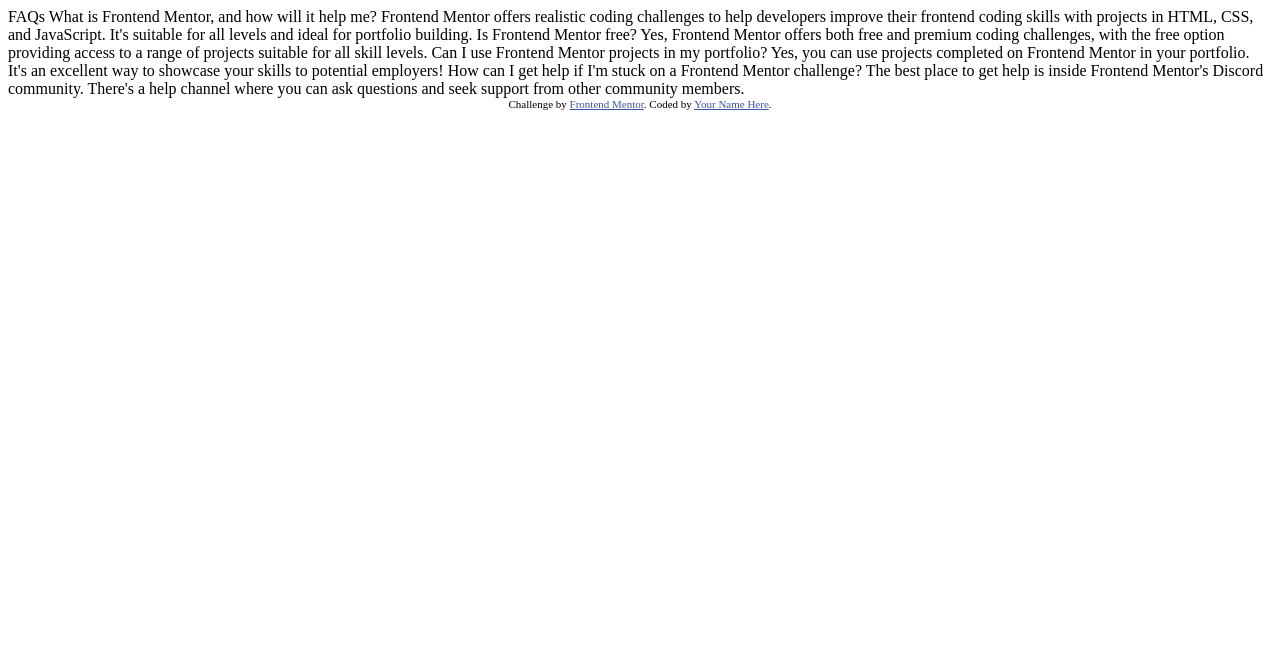
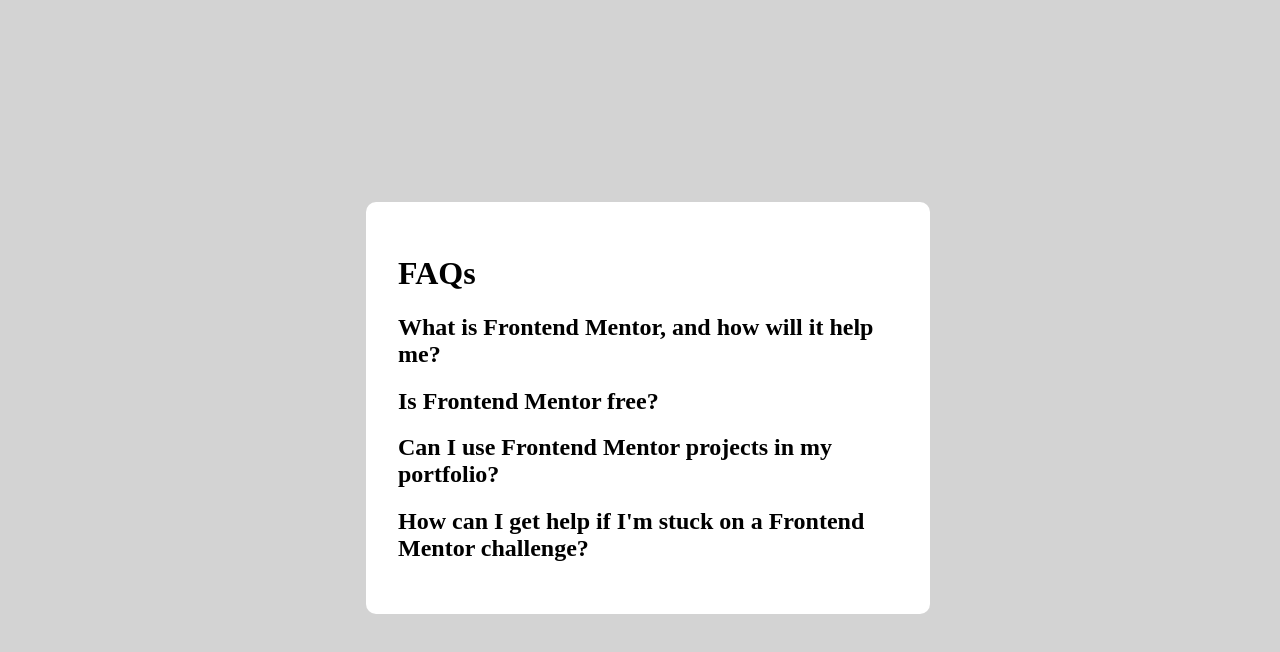
Before and after one commit to LandonRGeorge/fem-faq-accordion, a plain HTML site: page index.html in a window 1280 px wide. Drawn offline with Linux system fonts and the light colour scheme.

Commit message:
rought draft

```diff
--- a/index.html
+++ b/index.html
@@ -2,47 +2,38 @@
 <html lang="en">
 <head>
   <meta charset="UTF-8">
-  <meta name="viewport" content="width=device-width, initial-scale=1.0"> <!-- displays site properly based on user's device -->
-
+  <meta name="viewport" content="width=device-width, initial-scale=1.0">
   <link rel="icon" type="image/png" sizes="32x32" href="./assets/images/favicon-32x32.png">
-
-  <title>Frontend Mentor | FAQ accordion</title>
-
-  <!-- Feel free to remove these styles or customise in your own stylesheet 👍 -->
-  <style>
-    .attribution { font-size: 11px; text-align: center; }
-    .attribution a { color: hsl(228, 45%, 44%); }
-  </style>
+  <title>FAQ accordion</title>
+  <script defer src="./script.js"></script>
+  <link rel="stylesheet" href="./style.css">
 </head>
 <body>
 
-  FAQs
+<main>
+  <h1>FAQs</h1>
 
-  What is Frontend Mentor, and how will it help me?
+  <div class="collapsible-item"><h2>What is Frontend Mentor, and how will it help me?</h2>
+    <p>Frontend Mentor offers realistic coding challenges to help developers improve their
+      frontend coding skills with projects in HTML, CSS, and JavaScript. It's suitable for
+      all levels and ideal for portfolio building.</p>
+  </div>
 
-  Frontend Mentor offers realistic coding challenges to help developers improve their
-  frontend coding skills with projects in HTML, CSS, and JavaScript. It's suitable for
-  all levels and ideal for portfolio building.
+  <div class="collapsible-item"><h2>Is Frontend Mentor free?</h2>
+    <p>Yes, Frontend Mentor offers both free and premium coding challenges, with the free
+      option providing access to a range of projects suitable for all skill levels.</p>
+  </div>
 
-  Is Frontend Mentor free?
+  <div class="collapsible-item"><h2>Can I use Frontend Mentor projects in my portfolio?</h2>
+    <p>Yes, you can use projects completed on Frontend Mentor in your portfolio. It's an excellent
+      way to showcase your skills to potential employers!</p>
+  </div>
 
-  Yes, Frontend Mentor offers both free and premium coding challenges, with the free
-  option providing access to a range of projects suitable for all skill levels.
+  <div class="collapsible-item"><h2>How can I get help if I'm stuck on a Frontend Mentor challenge?</h2>
 
-  Can I use Frontend Mentor projects in my portfolio?
+    <p>The best place to get help is inside Frontend Mentor's Discord community. There's a help
+      channel where you can ask questions and seek support from other community members.</p></div>
+</main>
 
-  Yes, you can use projects completed on Frontend Mentor in your portfolio. It's an excellent
-  way to showcase your skills to potential employers!
-
-  How can I get help if I'm stuck on a Frontend Mentor challenge?
-
-  The best place to get help is inside Frontend Mentor's Discord community. There's a help
-  channel where you can ask questions and seek support from other community members.
-
-
-  <div class="attribution">
-    Challenge by <a href="https://www.frontendmentor.io?ref=challenge" target="_blank">Frontend Mentor</a>.
-    Coded by <a href="#">Your Name Here</a>.
-  </div>
 </body>
 </html>
--- /dev/null
+++ b/script.js
@@ -0,0 +1,13 @@
+let collapsibleItemEls = document.querySelectorAll('.collapsible-item')
+let collapsibleDescriptionItems = document.querySelectorAll('.collapsible-item p')
+console.log(collapsibleItemEls)
+
+
+collapsibleItemEls.forEach(el => {
+    let pEl = el.querySelector('p')
+    pEl.hidden = true;
+    el.addEventListener('click', () => {
+      pEl.hidden = !pEl.hidden
+    })
+  }
+)
--- /dev/null
+++ b/style.css
@@ -0,0 +1,20 @@
+body {
+    width: 100vw;
+    height: 100vh;
+    display: flex;
+    justify-content: center;
+    align-items: center;
+    background-color: lightgray;
+}
+
+main {
+    width: 500px;
+    background-color: white;
+    padding: 2rem;
+    border-radius: 10px;
+}
+
+h2:hover {
+    color: purple;
+    cursor: pointer;
+}
```
